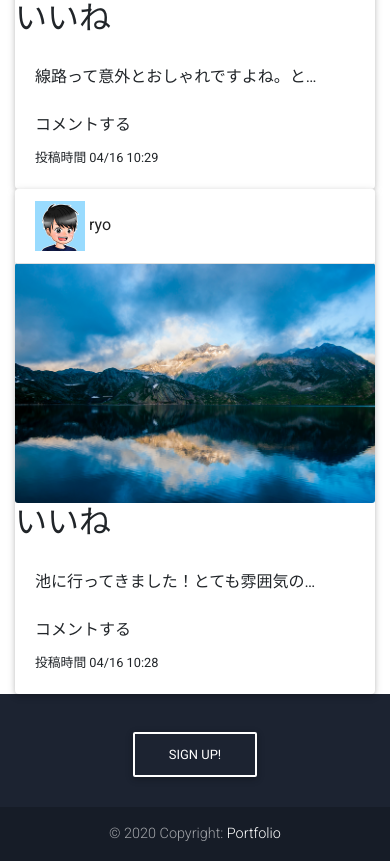
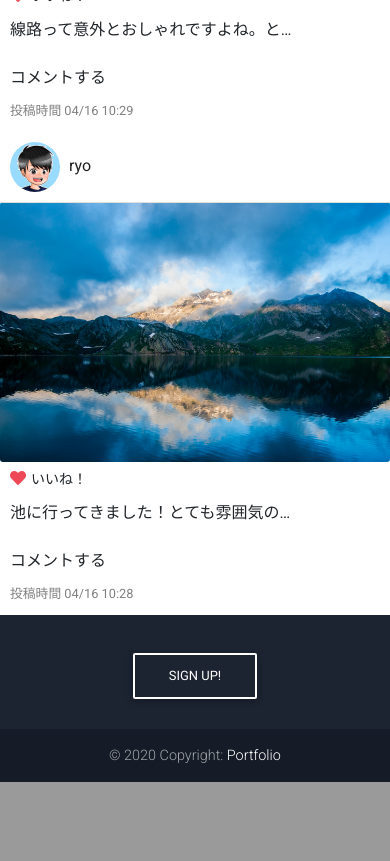
Before and after one commit to ikenoue-ryo/django_postapp, a Django app: page / in a window 390 px wide. Shown: the part 1474-2335 px from the top of the page. After the commit the page ends 2256 px from the top, so only its background shows below. Run offline with Django 3.2, Linux system fonts and the light colour scheme; data comes from the database, SQL or seed files in the repository; both versions use the stored data as it was after the commit; some libraries are stand-ins or nearby versions.

Commit message:
spデザイン調整

```diff
--- a/postapp/static/postapp/index.css
+++ b/postapp/static/postapp/index.css
@@ -1,7 +1,48 @@
+
+.fa-heart{
+  color: rgb(237, 73, 86);
+}
+
+
+
+
+
 /*-- スマホ版表示CSS  --*/
-@media screen and (min-width: 480px) {
-  h2{
+@media screen and (max-width: 480px) {
+  .spblock h2{
     font-size: 14px;
+    width: 60px;
+    display: inline-block;
+    margin-left: 5px;
+  }
+
+  .spblock{
+    padding: 5px 10px;
+  }
+
+  .card-body{
+    padding: 0 10px 10px;
+  }
+  .card{
+    border: 0;
+    box-shadow: none;
+  }
+
+  .container{
+    padding: 0;
+  }
+
+  .list-group-item{
+    padding: 10px;
+  }
+
+  .span_profname{
+    font-weight: 400;
+    margin-left: 5px;
+  }
+
+  .pt-2 small{
+    color: grey;
   }
 }
 
@@ -72,13 +113,15 @@
     font-size: 17px;
     background-color: transparent;
     color: #FFF;
-    padding: 75px 0;
+    padding: 65px 0;
     opacity: 0;
     filter: alpha(opacity=0);
     -webkit-transition: opacity 0.35s, -webkit-transform 0.35s;
     transition: opacity 0.35s, transform 0.35s;
     -webkit-transform: translate3d(0,-100%,0);
     transform: translate3d(0,-100%,0);
+    display: inline-block;
+    margin: 22px;
   }
 
   .hovereffect a, .hovereffect p {
--- a/templates/postapp/index.html
+++ b/templates/postapp/index.html
@@ -12,16 +12,15 @@
         <div class="card">
             <ul class="list-group list-group-flush">
                 <li class="list-group-item">
-                    <a href="#" class="text-dark"><img src="media/{{ post.author.icon }}" width="50px;" class="timeline-icon"
-                            style="height:3%">
-                        {{post.author.username }}{{ post.author.profname }}
+                    <a href="#" class="text-dark"><img src="media/{{ post.author.icon }}" width="50px;" class="timeline-icon rounded-circle" style="height:3%">
+                    <span class="span_profname">{{ post.author.profname }}</span>
                     </a>
                 </li>
             </ul>
                 <div class="hovereffect">
                     <img class="img-responsive card-img" src="{{post.picture1.url}}">
-                    <div class="overlay">
-                        <h2>いいね</h2>
+                    <div class="overlay spblock">
+                        <span><i class="fas fa-heart"></i></span><h2>いいね！</h2>
                     </div>
                 </div>
                 <div class="card-body">
```
Also changed, not shown: db.sqlite3, media/image/boy3.jpg (added), media/image/girl1.png (added).
